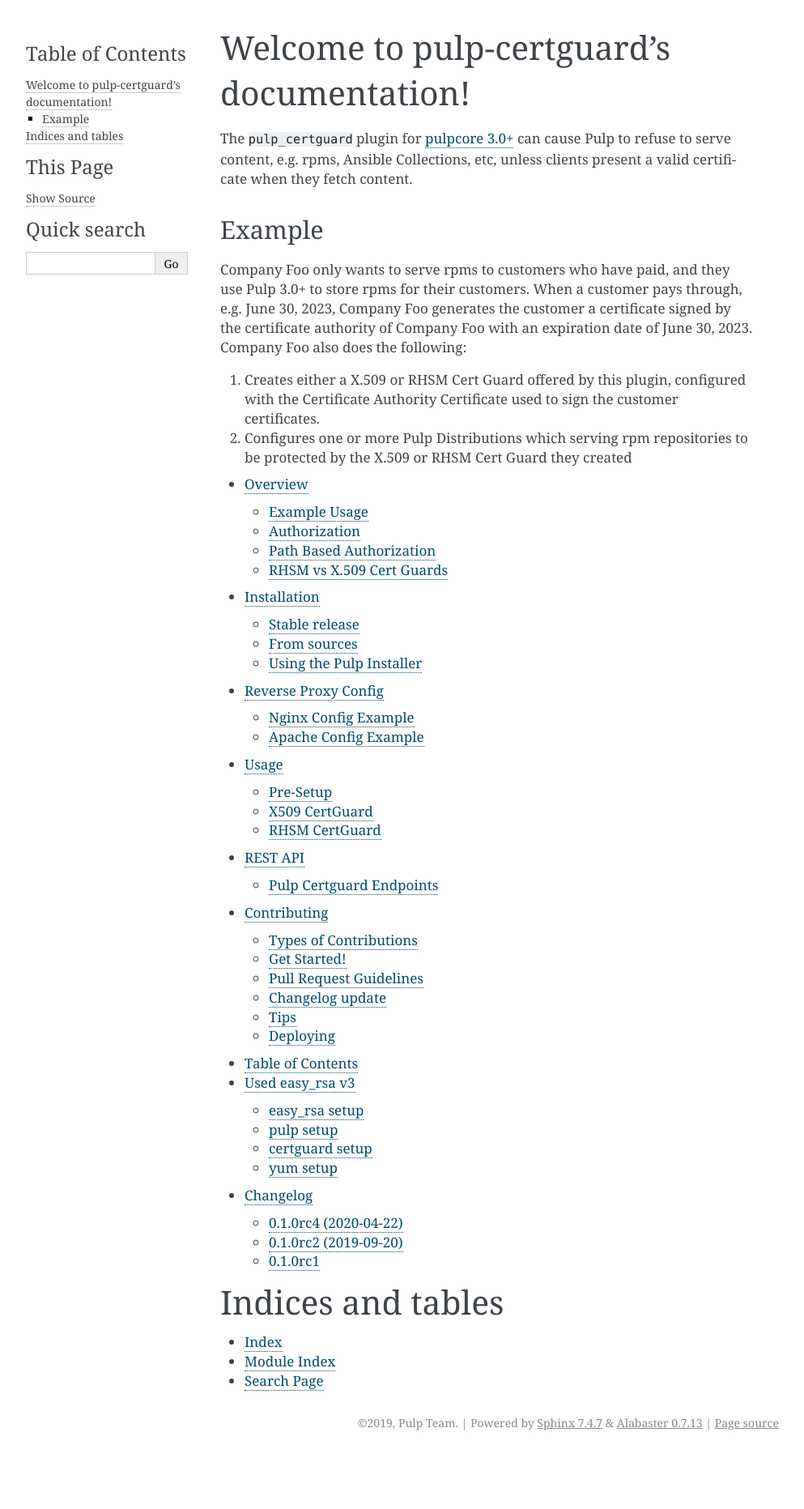
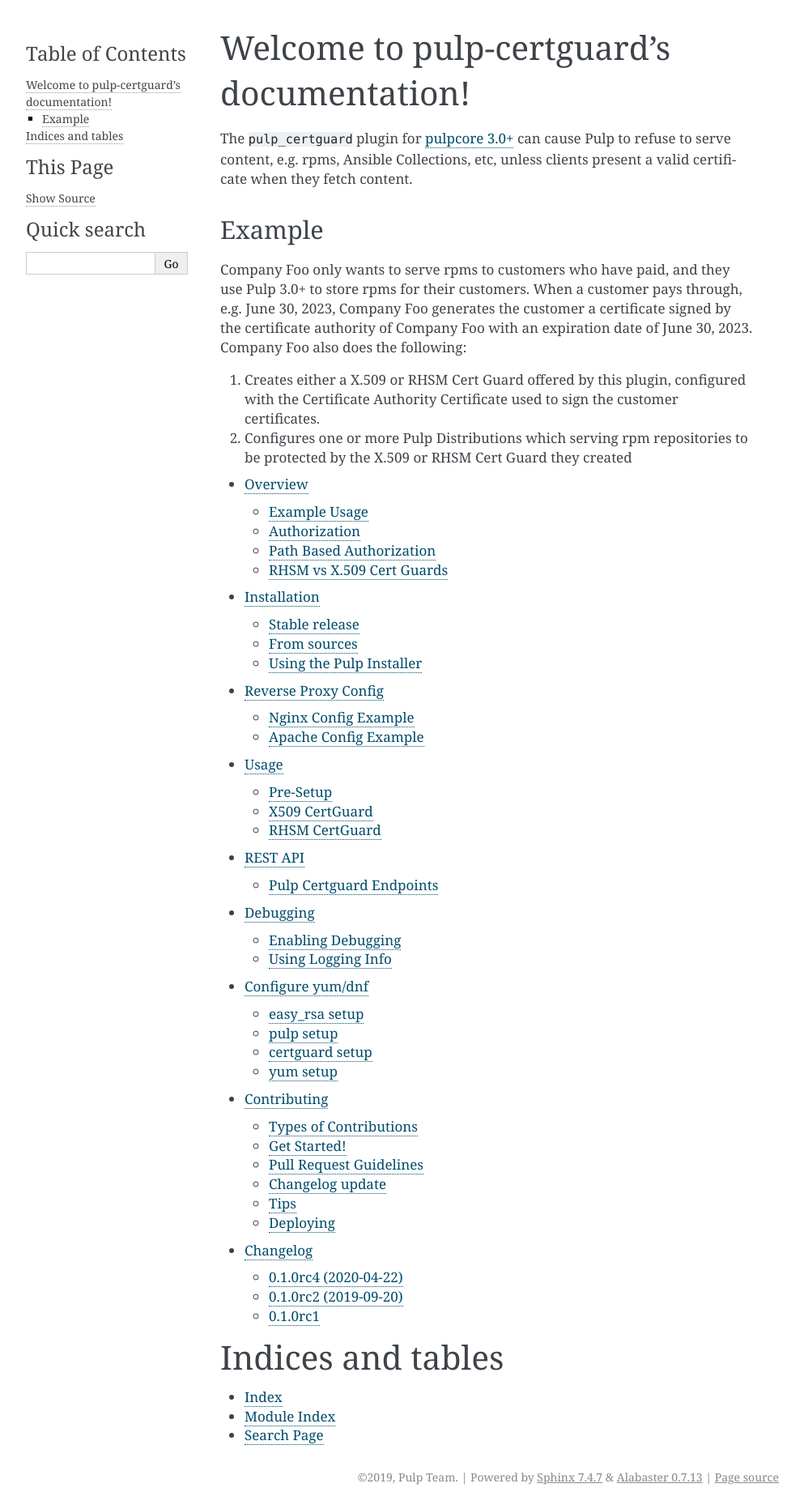
Before and after one commit to pulp/pulp-certguard, a Sphinx documentation site: the page built from docs/index.rst, in a window 1280 px wide. Shown: the whole page at 81% size, without its empty margins (148-1141 px from the left). Built offline with Sphinx 7.4.7, drawn with Linux system fonts in a browser that asks for light colours; before the commit the page ends 1796 px from its top, so only the background shows below that.

Commit message:
Adds debugging docs page and fixes TOC
A new debugging section is added, which outlines how users can enable,
use, and interpret the debugging logging build into pulp-certguard.

Also the yum/dnf section was renamed and its page-level table of
contents title removed which was cascading to the homepage
unecessarily.

https://pulp.plan.io/issues/6744
closes #6744

```diff
--- a/docs/index.rst
+++ b/docs/index.rst
@@ -28,8 +28,9 @@
    reverse_proxy_config
    usage
    rest_api
+   debugging
+   yum-howto
    contributing
-   yum-howto
    changes
 
 Indices and tables
--- a/docs/yum-howto.rst
+++ b/docs/yum-howto.rst
@@ -2,17 +2,15 @@
    :format: html
 
 
-Table of Contents
-=================
-   #. `easy_rsa setup <#org81f9613>`_
-   #. `pulp setup <#orgced9f17>`_
-   #. `certguard setup <#orgdb8c46e>`_
-   #. `yum setup <#org06aad41>`_
+#. `easy_rsa setup <#org81f9613>`_
+#. `pulp setup <#orgced9f17>`_
+#. `certguard setup <#orgdb8c46e>`_
+#. `yum setup <#org06aad41>`_
 
 :raw-html-m2r:`<a id="org806629e"></a>`
 
-Used easy_rsa v3
-==============================================
+Configure yum/dnf
+=================
 
 When doing this, I used the following as a guide. These are
 essentially all you need to end up with a protected rpm repo.
@@ -26,10 +24,11 @@
 
 https://github.com/OpenVPN/easy-rsa/blob/master/README.quickstart.md
 
+
 :raw-html-m2r:`<a id="org81f9613"></a>`
 
 easy_rsa setup
---------------------------------------------
+--------------
 
 Once you get the easy_rsa rpm installed, copy the skeleton of scripts to where you want your cert infra to live.
 The quickstart guide is easy to follow.
@@ -63,7 +62,6 @@
    ./easyrsa sign-req client yum-client
    # now convert it to pem format
    openssl x509 -in pki/issued/yum-client.crt  -out pki/issued/yum-client.pem -outform PEM
-
 
 
 :raw-html-m2r:`<a id="orgced9f17"></a>`
@@ -128,7 +126,6 @@
    http GET  http://localhost:24816/pulp/content/boomi-epel-2/repodata/repomd.xml
 
 
-
 :raw-html-m2r:`<a id="orgdb8c46e"></a>`
 
 certguard setup
@@ -153,7 +150,6 @@
 
    # protect one
    http PATCH http://localhost:24817/pulp/api/v3/distributions/rpm/rpm/4d9ef794-4af1-44ba-be5e-607defd396de/ content_guard=$GUARD_HREF
-
 
 
 :raw-html-m2r:`<a id="org06aad41"></a>`
```
Also changed, not shown: docs/debugging.rst (added, +43 -0 lines), 1 other file.
